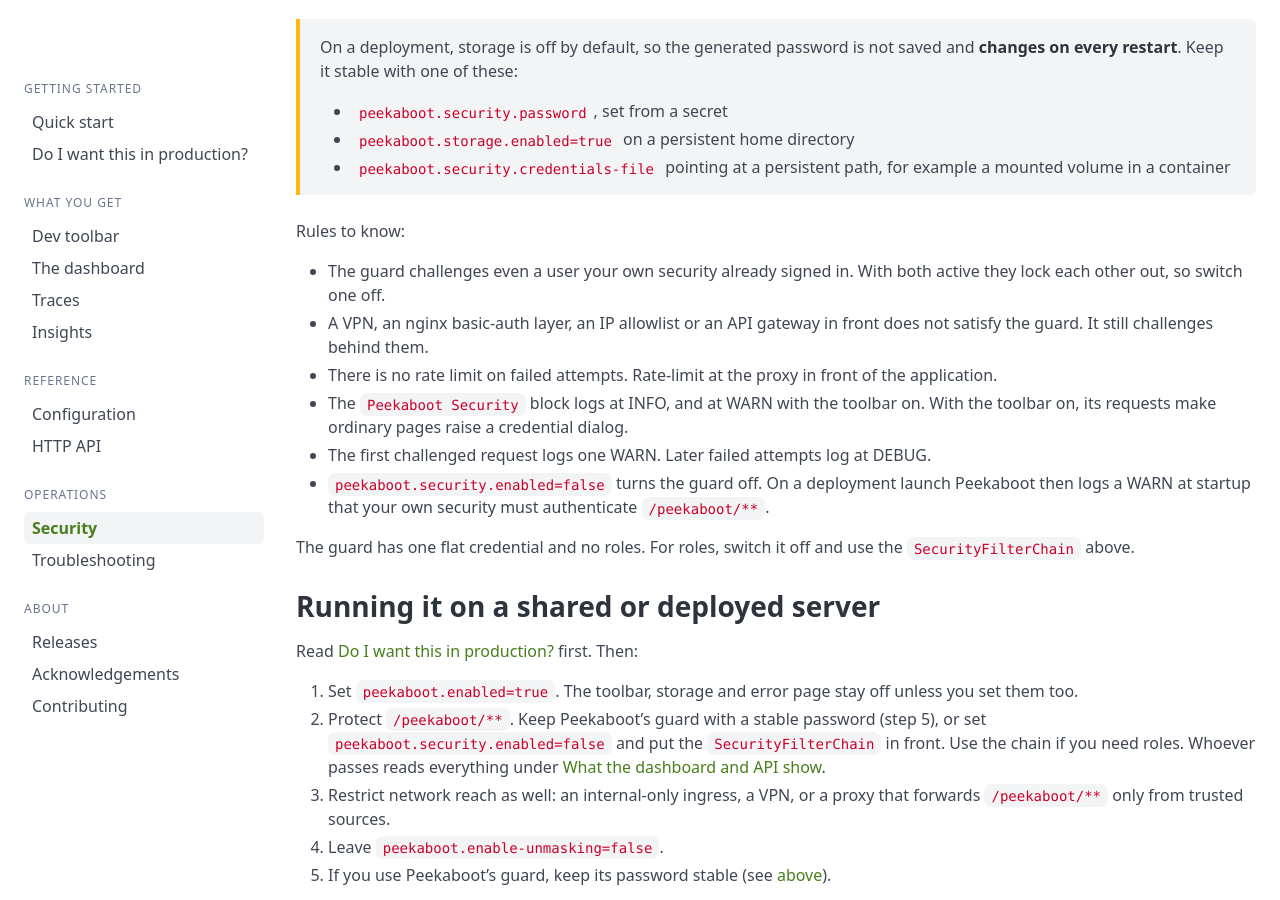
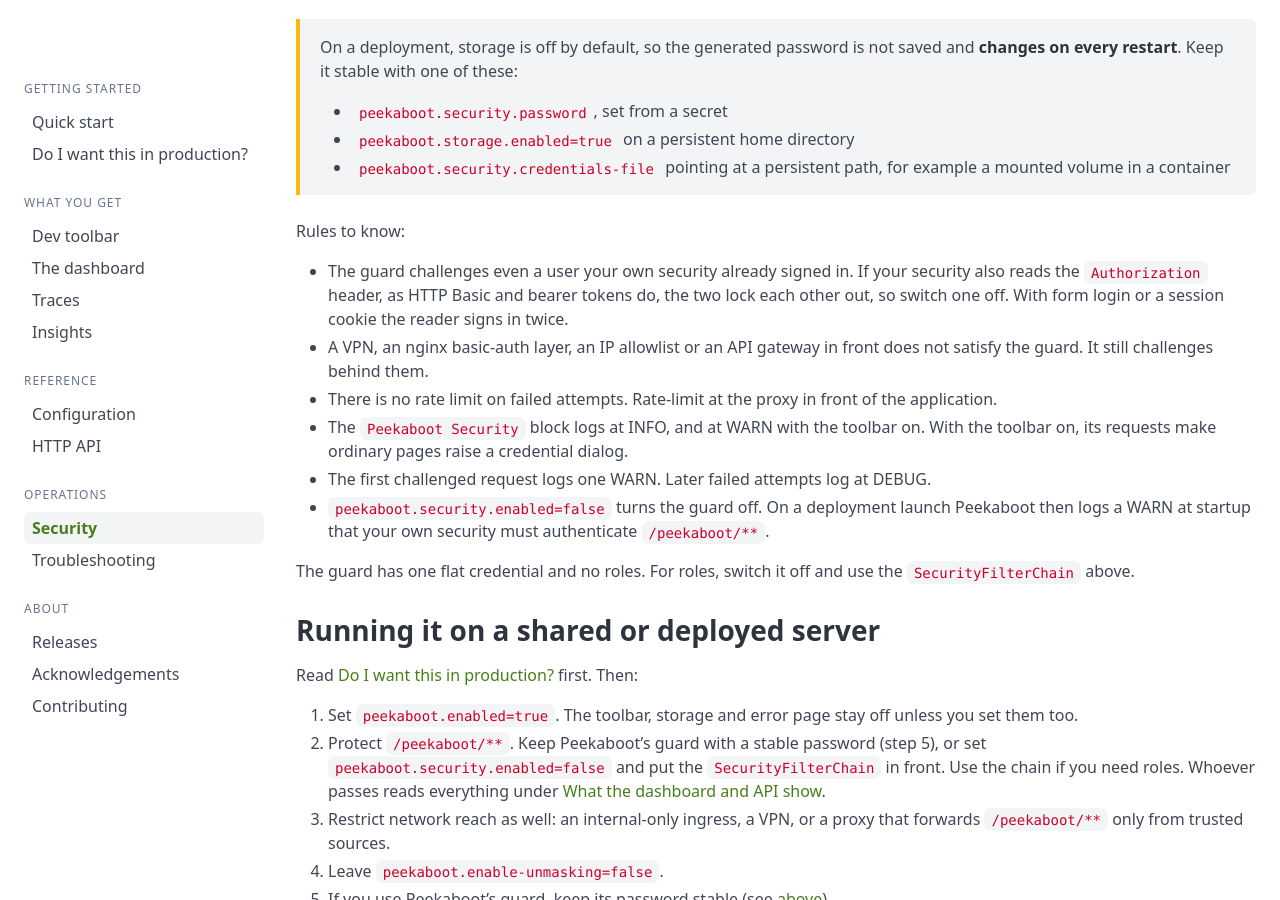
Before and after one commit to peekaboot-org/peekaboot-org.github.io, a Jekyll site: the page built from docs/security.md, in a window 1280 px wide and 900 px high, scrolled down 10229 px. Built offline with Jekyll 4.4.1, drawn with Linux system fonts in a browser that asks for light colours.

Commit message:
docs: say when the guard locks out your security

```diff
--- a/docs/security.md
+++ b/docs/security.md
@@ -381,8 +381,9 @@
 
 Rules to know:
 
-- The guard challenges even a user your own security already signed in. With both active they
-  lock each other out, so switch one off.
+- The guard challenges even a user your own security already signed in. If your security also
+  reads the `Authorization` header, as HTTP Basic and bearer tokens do, the two lock each other
+  out, so switch one off. With form login or a session cookie the reader signs in twice.
 - A VPN, an nginx basic-auth layer, an IP allowlist or an API gateway in front does not
   satisfy the guard. It still challenges behind them.
 - There is no rate limit on failed attempts. Rate-limit at the proxy in front of the
```
Also changed, not shown: docs/troubleshooting.md (+3 -2 lines).
